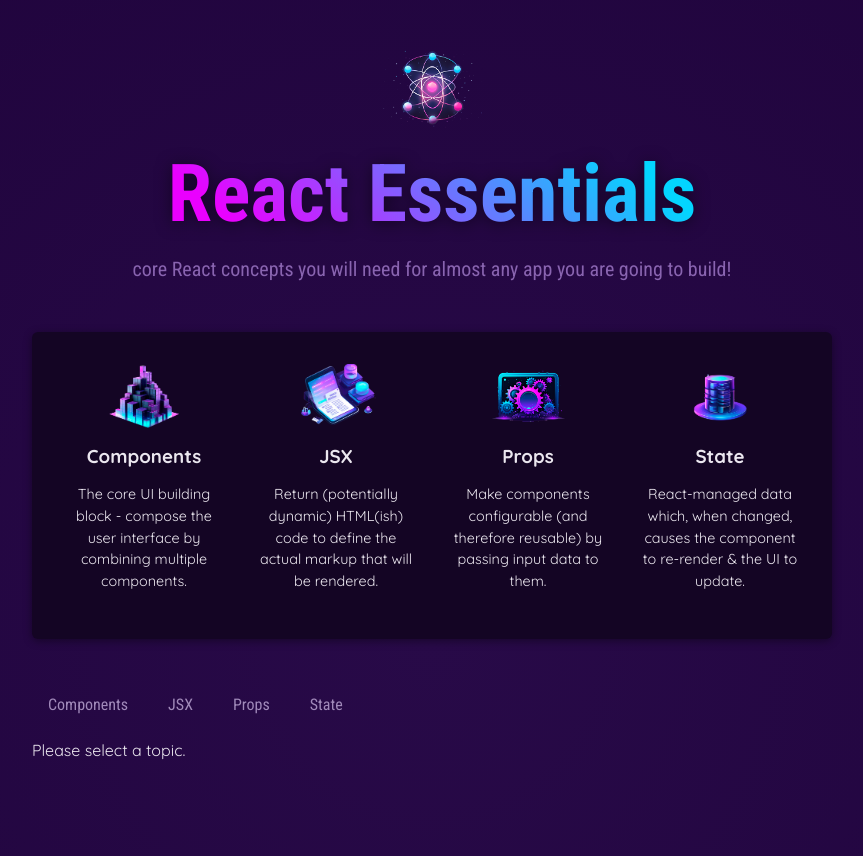
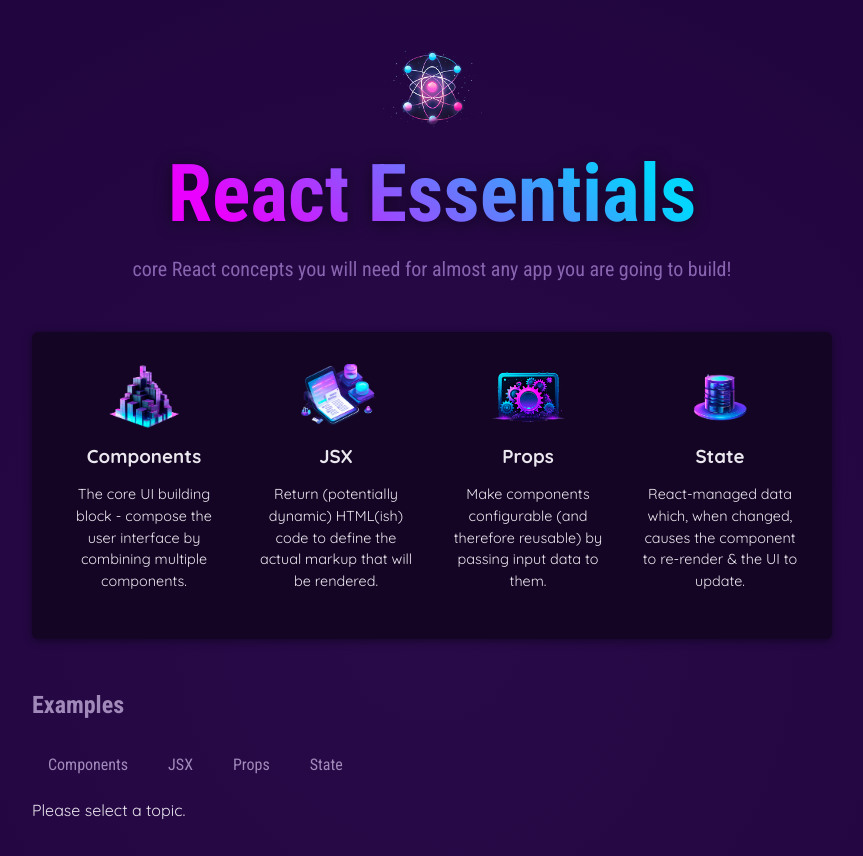
Before and after one commit to Str4y-Cat/React-Course, a React (Vite) app in the folder Section1/01-starting-project/: page / in a window 1280 px wide. Shown: the top 856 px of the page, without its empty margins (208-1071 px from the left). Built offline with nearby package versions, Linux system fonts and the light colour scheme.

Commit message:
refactored

```diff
--- a/Section1/01-starting-project/src/App.jsx
+++ b/Section1/01-starting-project/src/App.jsx
@@ -1,77 +1,19 @@
-import { useState } from 'react'
 
 import componentsImg from './assets/components.png'
-import { CORE_CONCEPTS,EXAMPLES } from './data'
 import Header from './components/Header.jsx'
-import CoreConcept from './components/CoreConcept.jsx'
-import TabButton from './components/TabButton.jsx'
+import CoreConcepts from './components/CoreConcepts.jsx'
+import Examples from './components/Examples.jsx'
 
 
 function App() {
-  const [selectedTopic,setSelectedTopic]=useState("")
 
-  function handleClick(selectedButton)
-  {
-
-    setSelectedTopic(EXAMPLES[selectedButton])
-    // console.log(selectedButton)
-      // switch(selectedButton)
-  }
-  console.log(selectedTopic)
   return (
     <>
       <Header></Header>
       <main>
-          <section id="core-concepts">
-            <ul>
-              {CORE_CONCEPTS.map((conceptItem)=>
-                (
-                  <CoreConcept {...conceptItem}/>
-                ))}
+          <CoreConcepts></CoreConcepts>
+          <Examples></Examples>
 
-              {/* <CoreConcept
-              title={CORE_CONCEPTS[0].title}
-              description={CORE_CONCEPTS[0].description}
-              image={CORE_CONCEPTS[0].image}
-              />
-              <CoreConcept
-              {...CORE_CONCEPTS[1]}
-
-              />
-              <CoreConcept
-              {...CORE_CONCEPTS[2]}
-
-              />
-              <CoreConcept
-              {...CORE_CONCEPTS[3]}
-
-              /> */}
-            </ul>
-          </section>
-          <section id="examples">
-            <menu>
-                <TabButton isSelected={selectedTopic.title==='Components'} handleClick={()=>handleClick('components')}>Components</TabButton>
-                <TabButton isSelected={selectedTopic.title==='JSX'} handleClick={()=>handleClick('jsx')}>JSX</TabButton>
-                <TabButton isSelected={selectedTopic.title==='Props'} handleClick={()=>handleClick('props')}>Props</TabButton>
-                <TabButton isSelected={selectedTopic.title==='State'} handleClick={()=>handleClick('state')}>State</TabButton>
-            </menu>
-
-              {!selectedTopic?
-              <p>Please select a topic.</p>
-              :
-              <div  id="tab-content">
-                <h3>{selectedTopic.title}</h3>
-                <p>{selectedTopic.description}</p>
-                <pre>
-                  <code>
-                  {selectedTopic.code}
-                  </code>
-                </pre>
-
-              </div>
-              }
-
-          </section>
       </main>
     </>
   );
--- /dev/null
+++ b/Section1/01-starting-project/src/components/CoreConcepts.jsx
@@ -0,0 +1,21 @@
+import { CORE_CONCEPTS } from '../data.js'
+
+import CoreConcept from './CoreConcept.jsx'
+
+export default function CoreConcepts()
+{
+    return(
+        <section id="core-concepts">
+            <ul>
+              {CORE_CONCEPTS.map((conceptItem)=>
+                (
+                  <CoreConcept {...conceptItem}/>
+                ))}
+
+            </ul>
+          </section>
+
+
+
+    )
+}
--- /dev/null
+++ b/Section1/01-starting-project/src/components/Examples.jsx
@@ -0,0 +1,47 @@
+import { useState } from 'react'
+import TabButton from './TabButton.jsx'
+import Section from './Section.jsx'
+import {EXAMPLES } from '../data.js'
+
+export default function Examples()
+{
+    const [selectedTopic,setSelectedTopic]=useState("")
+
+    function handleClick(selectedButton)
+    {
+
+        setSelectedTopic(EXAMPLES[selectedButton])
+        // console.log(selectedButton)
+        // switch(selectedButton)
+    }
+    // console.log(selectedTopic)
+
+    return(
+
+        <Section title="Examples" id="examples">
+            <menu>
+                <TabButton isSelected={selectedTopic.title==='Components'}  onClick={()=>handleClick('components')}>Components</TabButton>
+                <TabButton isSelected={selectedTopic.title==='JSX'}         onClick={()=>handleClick('jsx')}>JSX</TabButton>
+                <TabButton isSelected={selectedTopic.title==='Props'}       onClick={()=>handleClick('props')}>Props</TabButton>
+                <TabButton isSelected={selectedTopic.title==='State'}       onClick={()=>handleClick('state')}>State</TabButton>
+            </menu>
+
+              {!selectedTopic?
+              <p>Please select a topic.</p>
+              :
+              <div  id="tab-content">
+                <h3>{selectedTopic.title}</h3>
+                <p>{selectedTopic.description}</p>
+                <pre>
+                  <code>
+                  {selectedTopic.code}
+                  </code>
+                </pre>
+
+              </div>
+              }
+
+        </Section>
+
+    )
+}
--- /dev/null
+++ b/Section1/01-starting-project/src/components/Section.jsx
@@ -0,0 +1,9 @@
+export default function Section ({title,children,...props})
+{
+    return (
+        <section {...props}>
+            <h2>{title}</h2>
+            {children}
+        </section>
+    )
+}
--- a/Section1/01-starting-project/src/components/TabButton.jsx
+++ b/Section1/01-starting-project/src/components/TabButton.jsx
@@ -1,12 +1,12 @@
 import './css/TabButton.css'
 
 
-export default function TabButton(props)
+export default function TabButton({children,isSelected,...props})
 {
   return (
   <li>
-    <button className={props.isSelected?'active':''} onClick={props.handleClick}   >
-        {props.children}
+    <button className={isSelected?'active':''} {...props}   >
+        {children}
     </button>
     </li>
   )
```
